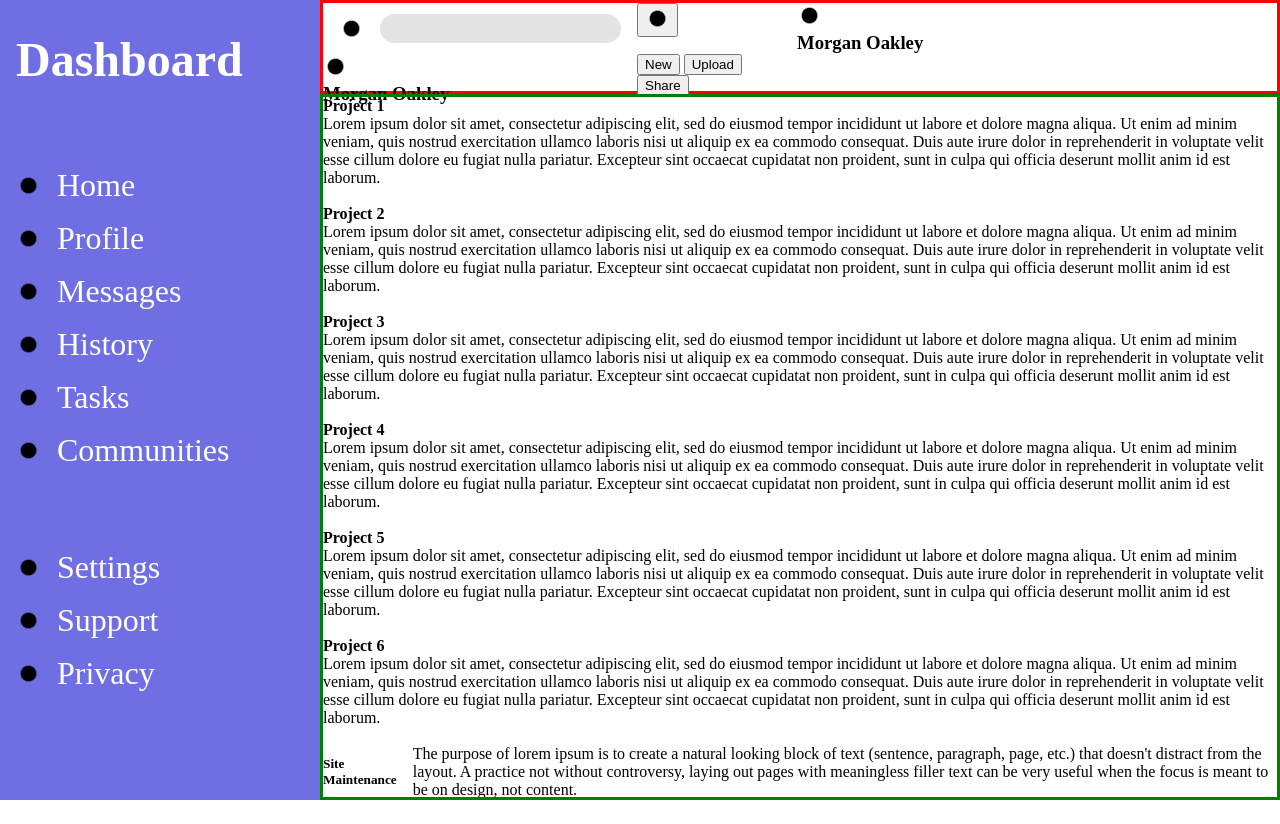
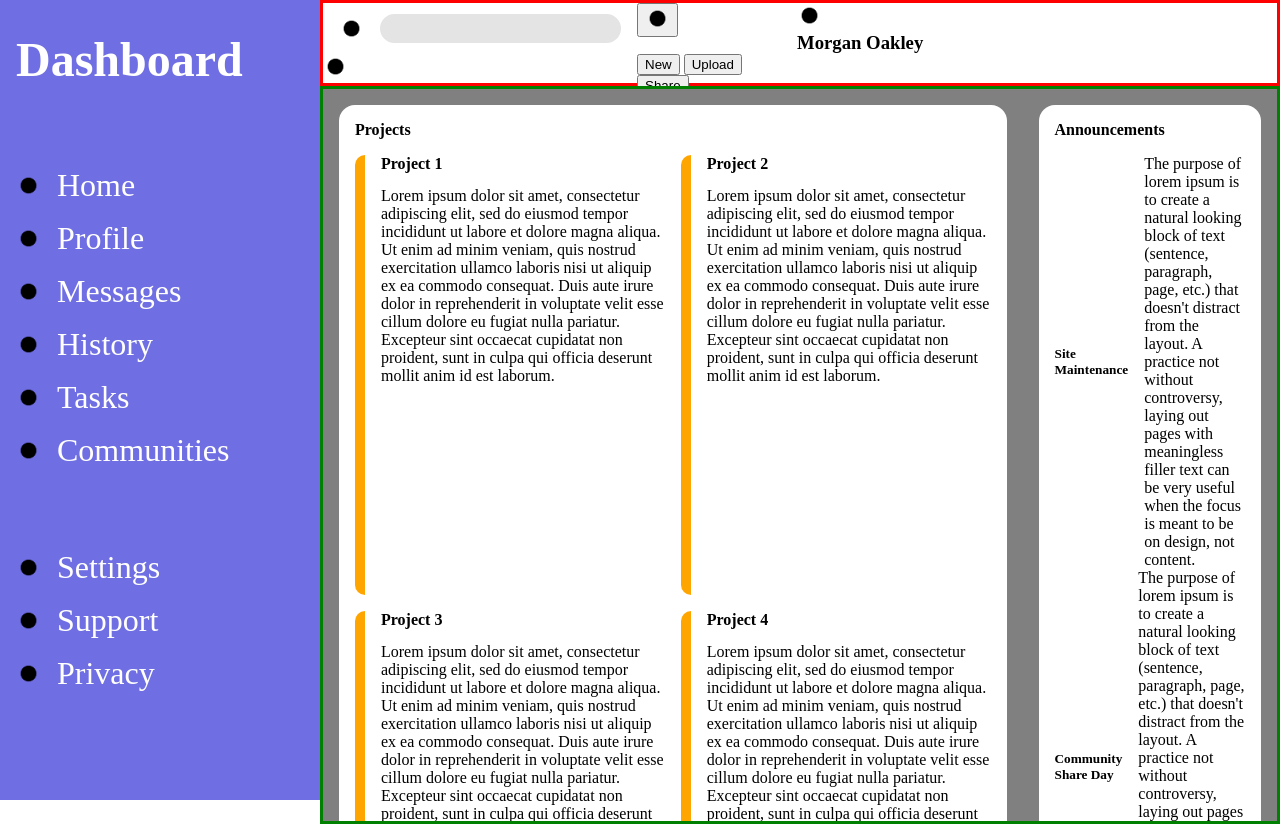
Before and after one commit to Saker07/adminDashboard, a plain HTML site: page index.html in a window 1280 px wide. Before the commit the page ends 800 px from the top, so only its background shows below. Drawn offline with Linux system fonts and the light colour scheme.

Commit message:
Make basic layout for projects section

```diff
--- a/index.html
+++ b/index.html
@@ -49,20 +49,25 @@
                 </nav>
         </header>
         <main>
-            <section calss="projectsContainer">
-                <article><h4>Project 1</h4><p>Lorem ipsum dolor sit amet, consectetur adipiscing elit, sed do eiusmod tempor incididunt ut labore et dolore magna aliqua. Ut enim ad minim veniam, quis nostrud exercitation ullamco laboris nisi ut aliquip ex ea commodo consequat. Duis aute irure dolor in reprehenderit in voluptate velit esse cillum dolore eu fugiat nulla pariatur. Excepteur sint occaecat cupidatat non proident, sunt in culpa qui officia deserunt mollit anim id est laborum.
+            <div class="cardTitleContainer projectsCardTitleContainer">
+                <h4>Projects</h4>
+                <section class="projectsContainer">
+                    <article><div class="colorBar"></div><h4>Project 1</h4><p>Lorem ipsum dolor sit amet, consectetur adipiscing elit, sed do eiusmod tempor incididunt ut labore et dolore magna aliqua. Ut enim ad minim veniam, quis nostrud exercitation ullamco laboris nisi ut aliquip ex ea commodo consequat. Duis aute irure dolor in reprehenderit in voluptate velit esse cillum dolore eu fugiat nulla pariatur. Excepteur sint occaecat cupidatat non proident, sunt in culpa qui officia deserunt mollit anim id est laborum.
                     </p><nav class='projectButtons'><img><img><img></nav></article>
-                <article><h4>Project 2</h4><p>Lorem ipsum dolor sit amet, consectetur adipiscing elit, sed do eiusmod tempor incididunt ut labore et dolore magna aliqua. Ut enim ad minim veniam, quis nostrud exercitation ullamco laboris nisi ut aliquip ex ea commodo consequat. Duis aute irure dolor in reprehenderit in voluptate velit esse cillum dolore eu fugiat nulla pariatur. Excepteur sint occaecat cupidatat non proident, sunt in culpa qui officia deserunt mollit anim id est laborum.
+                    <article><div class="colorBar"></div><h4>Project 2</h4><p>Lorem ipsum dolor sit amet, consectetur adipiscing elit, sed do eiusmod tempor incididunt ut labore et dolore magna aliqua. Ut enim ad minim veniam, quis nostrud exercitation ullamco laboris nisi ut aliquip ex ea commodo consequat. Duis aute irure dolor in reprehenderit in voluptate velit esse cillum dolore eu fugiat nulla pariatur. Excepteur sint occaecat cupidatat non proident, sunt in culpa qui officia deserunt mollit anim id est laborum.
                     </p><nav class='projectButtons'><img><img><img></nav></article>
-                <article><h4>Project 3</h4><p>Lorem ipsum dolor sit amet, consectetur adipiscing elit, sed do eiusmod tempor incididunt ut labore et dolore magna aliqua. Ut enim ad minim veniam, quis nostrud exercitation ullamco laboris nisi ut aliquip ex ea commodo consequat. Duis aute irure dolor in reprehenderit in voluptate velit esse cillum dolore eu fugiat nulla pariatur. Excepteur sint occaecat cupidatat non proident, sunt in culpa qui officia deserunt mollit anim id est laborum.
+                    <article><div class="colorBar"></div><h4>Project 3</h4><p>Lorem ipsum dolor sit amet, consectetur adipiscing elit, sed do eiusmod tempor incididunt ut labore et dolore magna aliqua. Ut enim ad minim veniam, quis nostrud exercitation ullamco laboris nisi ut aliquip ex ea commodo consequat. Duis aute irure dolor in reprehenderit in voluptate velit esse cillum dolore eu fugiat nulla pariatur. Excepteur sint occaecat cupidatat non proident, sunt in culpa qui officia deserunt mollit anim id est laborum.
                     </p><nav class='projectButtons'><img><img><img></nav></article>
-                <article><h4>Project 4</h4><p>Lorem ipsum dolor sit amet, consectetur adipiscing elit, sed do eiusmod tempor incididunt ut labore et dolore magna aliqua. Ut enim ad minim veniam, quis nostrud exercitation ullamco laboris nisi ut aliquip ex ea commodo consequat. Duis aute irure dolor in reprehenderit in voluptate velit esse cillum dolore eu fugiat nulla pariatur. Excepteur sint occaecat cupidatat non proident, sunt in culpa qui officia deserunt mollit anim id est laborum.
+                    <article><div class="colorBar"></div><h4>Project 4</h4><p>Lorem ipsum dolor sit amet, consectetur adipiscing elit, sed do eiusmod tempor incididunt ut labore et dolore magna aliqua. Ut enim ad minim veniam, quis nostrud exercitation ullamco laboris nisi ut aliquip ex ea commodo consequat. Duis aute irure dolor in reprehenderit in voluptate velit esse cillum dolore eu fugiat nulla pariatur. Excepteur sint occaecat cupidatat non proident, sunt in culpa qui officia deserunt mollit anim id est laborum.
                     </p><nav class='projectButtons'><img><img><img></nav></article>
-                <article><h4>Project 5</h4><p>Lorem ipsum dolor sit amet, consectetur adipiscing elit, sed do eiusmod tempor incididunt ut labore et dolore magna aliqua. Ut enim ad minim veniam, quis nostrud exercitation ullamco laboris nisi ut aliquip ex ea commodo consequat. Duis aute irure dolor in reprehenderit in voluptate velit esse cillum dolore eu fugiat nulla pariatur. Excepteur sint occaecat cupidatat non proident, sunt in culpa qui officia deserunt mollit anim id est laborum.
+                    <article><div class="colorBar"></div><h4>Project 5</h4><p>Lorem ipsum dolor sit amet, consectetur adipiscing elit, sed do eiusmod tempor incididunt ut labore et dolore magna aliqua. Ut enim ad minim veniam, quis nostrud exercitation ullamco laboris nisi ut aliquip ex ea commodo consequat. Duis aute irure dolor in reprehenderit in voluptate velit esse cillum dolore eu fugiat nulla pariatur. Excepteur sint occaecat cupidatat non proident, sunt in culpa qui officia deserunt mollit anim id est laborum.
                     </p><nav class='projectButtons'><img><img><img></nav></article>
-                <article><h4>Project 6</h4><p>Lorem ipsum dolor sit amet, consectetur adipiscing elit, sed do eiusmod tempor incididunt ut labore et dolore magna aliqua. Ut enim ad minim veniam, quis nostrud exercitation ullamco laboris nisi ut aliquip ex ea commodo consequat. Duis aute irure dolor in reprehenderit in voluptate velit esse cillum dolore eu fugiat nulla pariatur. Excepteur sint occaecat cupidatat non proident, sunt in culpa qui officia deserunt mollit anim id est laborum.
+                    <article><div class="colorBar"></div><h4>Project 6</h4><p>Lorem ipsum dolor sit amet, consectetur adipiscing elit, sed do eiusmod tempor incididunt ut labore et dolore magna aliqua. Ut enim ad minim veniam, quis nostrud exercitation ullamco laboris nisi ut aliquip ex ea commodo consequat. Duis aute irure dolor in reprehenderit in voluptate velit esse cillum dolore eu fugiat nulla pariatur. Excepteur sint occaecat cupidatat non proident, sunt in culpa qui officia deserunt mollit anim id est laborum.
                     </p><nav class='projectButtons'><img><img><img></nav></article>
                 </section>
+            </div>
+            <div class="cardTitleContainer">
+                <h4>Announcements</h4>
                 <section class="announcementsContainer">
                     <ul>
                         <li>
@@ -79,12 +84,16 @@
                         </li>
                     </ul>
                 </section>
+            </div>
+            <div class="cardTitleContainer">
+                <h4>Trending</h4>
                 <section class="trendingContainer">
                     <ul class="li"><h6>@tegan</h6><span class='status'>World Peace Builder</span></ul>
                     <ul class="li"><h6>@morgan</h6><span class='status'>Super Cool Project</span></ul>
                     <ul class="li"><h6>@kendall</h6><span class='status'>Life Changing App</span></ul>
                     <ul class="li"><h6>@alex</h6><span class='status'>No Traffic Maker</span></ul>
                 </section>
+            </div>
         </main>
     </div>
 </body>
--- a/styles.css
+++ b/styles.css
@@ -98,3 +98,58 @@ a.navLink:visited {
     overflow: auto;
     min-height: 700px;
 }
+
+
+
+
+main {
+    display: grid;
+    grid-template: repeat(2, 1fr) / 3fr 1fr;
+    padding: 1rem;
+    gap: 2rem;
+    background-color: gray;
+}
+
+.cardTitleContainer {
+    display: grid;
+    grid-template-rows: min-content 1fr;
+    gap: 1rem;
+    background-color: white;
+    padding: 1rem;
+    border-radius: 1rem;
+}
+
+.projectsCardTitleContainer {
+    grid-row: 1 / span 2;
+}
+
+.projectsContainer {
+    display: grid;
+    grid-template: repeat(3, 1fr) / repeat(2, 1fr);
+    gap: 1rem;
+    overflow: auto;
+}
+
+.projectsContainer>article {
+    display: grid;
+    column-gap: 1rem;
+    grid-template: 2rem 1fr 1rem / 10px 1fr repeat(3, 1rem);
+    grid-template-areas:
+        'colorBar  title  title  title  title'
+        'colorBar  text  text  text  text'
+        'colorBar  .  button  button  button';
+}
+
+.colorBar {
+    background-color: orange;
+    height: 100%;
+    max-width: 10px;
+    grid-area: colorBar;
+    border-radius: 1rem 0 0 1rem;
+}
+article>h4 {
+    grid-area: title;
+}
+article>p {
+    grid-area: text;
+}
```
Lines whose indentation alone changed are shown as unchanged.
